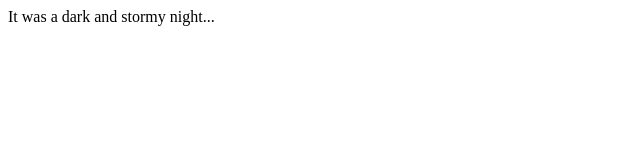
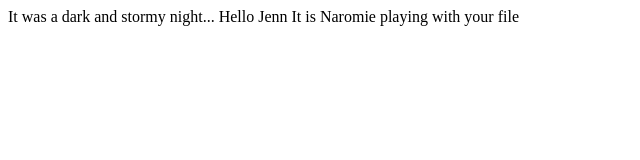
Before and after one commit to JennAnnDag7/fireside-story, a plain HTML site: page index.html in a window 1280 px wide. Shown: the whole page, without its empty margins (0-640 px from the left). Drawn offline with Linux system fonts and the light colour scheme.

Commit message:
added second line of story

```diff
--- a/index.html
+++ b/index.html
@@ -1,5 +1,7 @@
 <html>
   <body>
-    <p>It was a dark and stormy night...</p>
+    <p>It was a dark and stormy night...
+      Hello Jenn It is Naromie playing with your file
+    </p>
   </body>
 </html>
```
